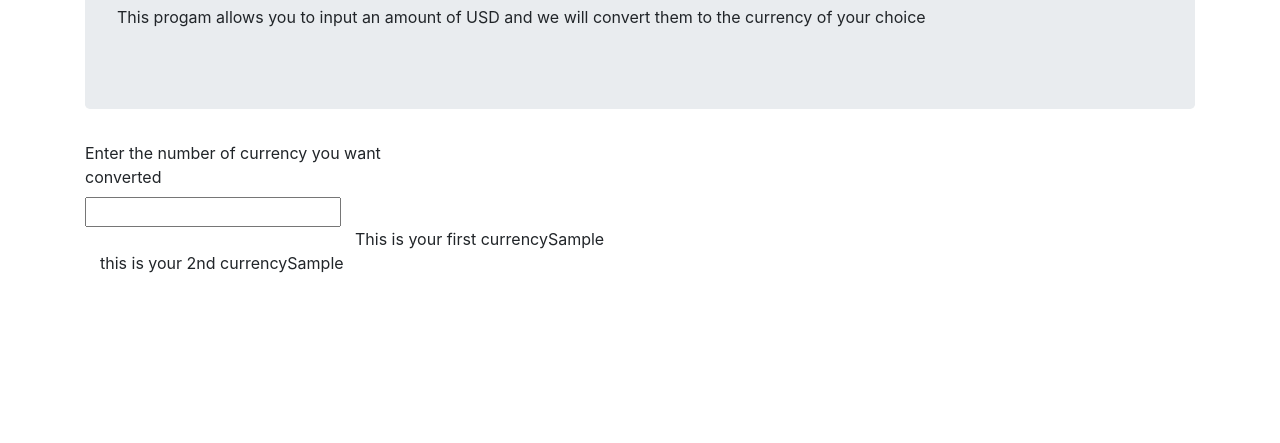
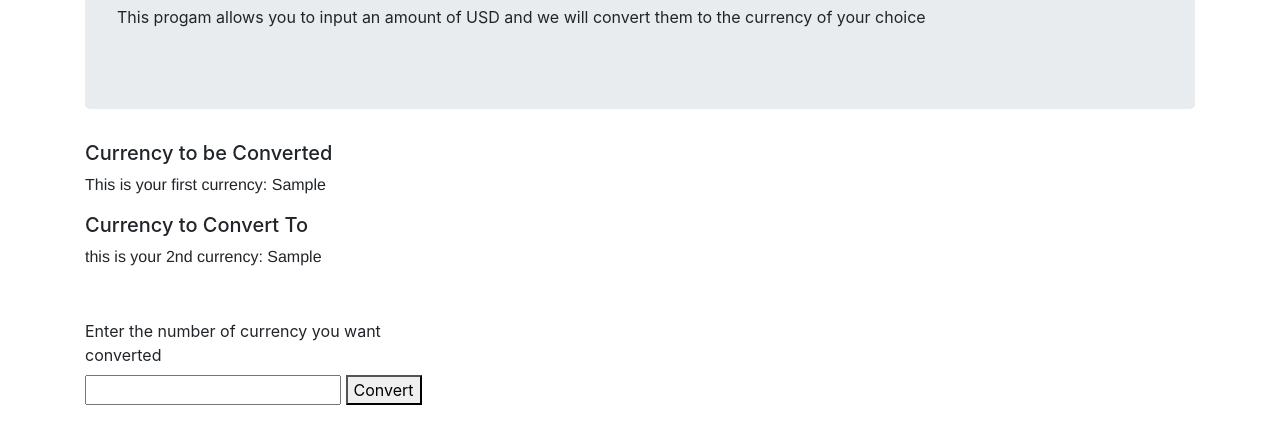
Before and after one commit to BrevinCronk98/Currency-Converter-, a website built with webpack: page src/index.html in a window 1280 px wide. Both pictures are taken after typing "Sample", "Sample" into the empty fields and a click on the button "Submit". Shown: the part 115-558 px from the top of the page. Built offline with nearby package versions, Linux system fonts and the light colour scheme.

Commit message:
before lunch commit

```diff
--- a/src/index.html
+++ b/src/index.html
@@ -15,32 +15,37 @@
       <div class="row" id="row-one">
         <div class="col-md-5">
           <label id="label-one" for="curOneInput">Input your desired currency to be converted</label>
-          <input type="text" id="curOne">
+          <input type="text" id="curOne" required>
         </div>
         <div class="col-md-5">
           <label for="currTwoInput">Enter the curency you would like to convert it into</label>
-          <input type="text" id="curTwo">
+          <input type="text" id="curTwo" required>
         </div>
         <div class="col-md-2">
           <button class="button" id="submit-btn">Submit</button>
         </div>
       </div>
     </form>
+    <div class="row" id="disp-row">
+      <div class="col-md-5">
+        <h5>Currency to be Converted</h5>
+        <p id="curOneFont"></p>
+      </div>
+      <div class="col-md-5">
+        <h5>Currency to Convert To</h5>
+        <p id="curTwoFont"></p>
+      </div>
+    </div>
+
     <form id="number-form">
       <div id="row-two" class="row">
         <div class="col-md-4">
           <label id="labe-num" for="num-input">Enter the number of currency you want converted</label>
           <input type="number" id="num-input">
+          <button id="num-btn">Convert</button>
         </div>
       </div>
     </form>
-    <div class="row" id="disp-row">
-      <div class="col-md-3"></div>
-      <div id="curOneDisp"></div>
-    </div>
-    <div class="col-md-3">
-      <div id="curTwoDisp"></div>
-    </div>
   </div>
 
 
--- a/src/main.js
+++ b/src/main.js
@@ -5,8 +5,8 @@ import $ from 'jquery';
 // import { Currency } from './money-api-fetch';
 
 function showCurrrencies(curOne, curTwo) {
-	$('#curOneDisp').text('This is your first currency' + curOne);
-	$('#curTwoDisp').text('this is your 2nd currency' + curTwo);
+	$('#curOneFont').text('This is your first currency: ' + curOne);
+	$('#curTwoFont').text('this is your 2nd currency: ' + curTwo);
 }
 
 $(document).ready(function() {
@@ -18,11 +18,14 @@ $(document).ready(function() {
 		let curOne = $('#curOne').val();
 		let curTwo = $('#curTwo').val();
 
-		$('#curOneDisp').val('');
-		$('#curTwoDisp').val(' ');
+		$('#curOneFont').val('');
+		$('#curTwoFont').val(' ');
 		showCurrrencies(curOne, curTwo);
 		console.log(curOne);
+		console.log(curTwo);
+		$('#disp-row').show();
 		$('#submit-form').hide();
+		$('#number-form').show();
 	});
 });
 // (async () => {
--- a/src/styles.css
+++ b/src/styles.css
@@ -0,0 +1,16 @@
+#curOneFont {
+	font-family: 'Franklin Gothic Medium', 'Arial Narrow', Arial, sans-serif;
+}
+
+#curTwoFont {
+	font-family: 'Franklin Gothic Medium', 'Arial Narrow', Arial, sans-serif;
+}
+
+#number-form {
+	display: none;
+	margin-top: 50px;
+}
+
+#disp-row {
+	display: none;
+}
```
